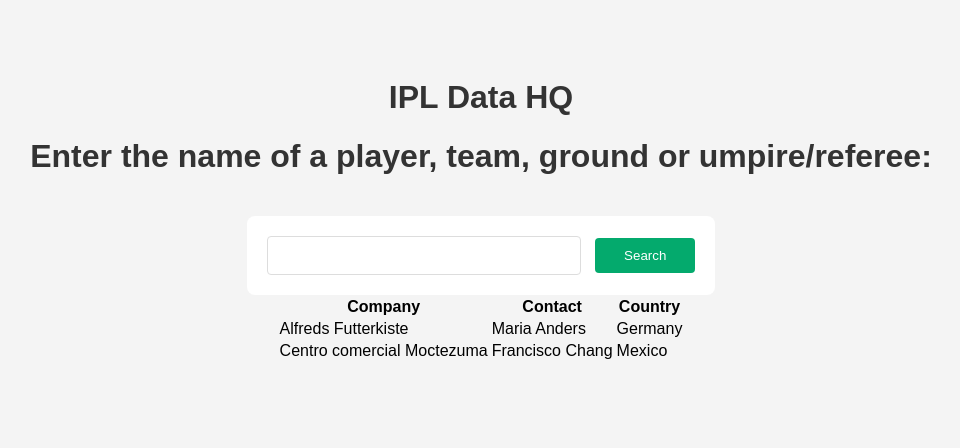
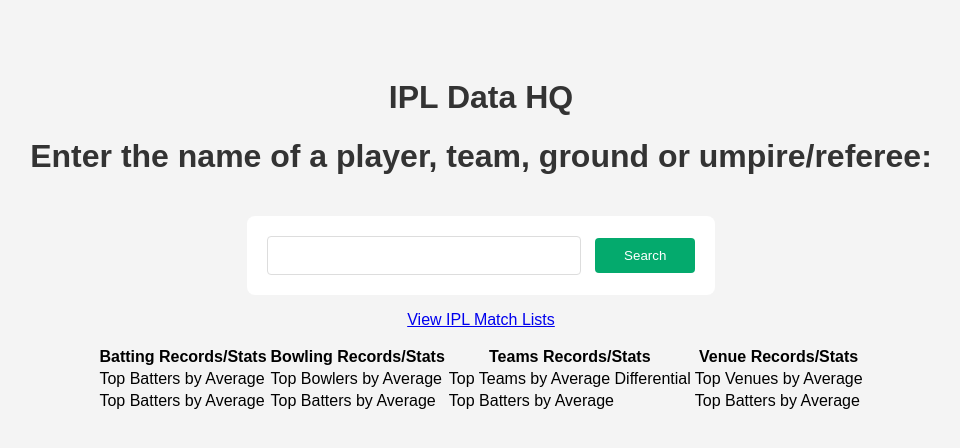
Before and after one commit to anubrotoGhose/IPL-Stats-Access, a Flask app: page / in a window 1280 px wide. Shown: the top 448 px of the page, without its empty margins (159-1119 px from the left). Run offline with Flask 3, Linux system fonts and the light colour scheme.

Commit message:
IPL Stats Explorer 1.86 Modified Scorecard

```diff
--- a/app.py
+++ b/app.py
@@ -21,11 +21,26 @@
         return redirect(url_for('searchresults', user_input=user_input))
     return render_template('home.html')
 
-@app.route('/scorecard', methods=['GET', 'POST'])
-def scorecard_table():
+@app.route('/matchlists', methods=['GET', 'POST'])
+def match_list_table():
     df_match_list = scorecard.match_list()
-    table_html_ipl_match_list = df_match_list.to_html(classes='table')
-    return render_template('scorecard_table.html', table_html_ipl_match_list=table_html_ipl_match_list)
+    df_match_list['ID'] = df_match_list['ID'].apply(lambda x: f'<a href="/scorecard/{x}">{x}</a>')
+    table_html_ipl_match_list = df_match_list.to_html(classes='table', escape=False)
+
+    return render_template('show_ipl_match_list.html', table_html_ipl_match_list=table_html_ipl_match_list)
+
+@app.route('/scorecard/<int:id>', methods=['GET'])
+def show_scorecard(id):
+    # Your code to fetch the scorecard data based on the ID
+    batting_1, batting_2,rp_1, bowling_1, bowling_2, rp_2 = scorecard.scorecard(id)
+    batting_1 = batting_1.to_html(classes='table')
+    batting_2 = batting_2.to_html(classes='table')
+    bowling_1 = bowling_1.to_html(classes='table')
+    bowling_2 = bowling_2.to_html(classes='table')
+    rp_1="Batters remaining:"+str(rp_1)
+    rp_2="Batters remaining:"+str(rp_2)
+    match_det = scorecard.match_details(id)
+    return render_template('show_scorecard.html',match_det=match_det, batting_1=batting_1, bowling_1 = bowling_1,rp_1=rp_1, batting_2=batting_2, bowling_2=bowling_2, rp_2=rp_2)
 
 @app.route('/searchresults/<user_input>')
 def searchresults(user_input):
--- a/templates/home.html
+++ b/templates/home.html
@@ -11,22 +11,26 @@
         <input type="text" name="user_input" />
         <input type="submit" value="Search" />
     </form>
+    <p><a href="/matchlists">View IPL Match Lists</a></p>
     <center>
     <table>
         <tr>
-          <th>Company</th>
-          <th>Contact</th>
-          <th>Country</th>
+          <th>Batting Records/Stats</th>
+          <th>Bowling Records/Stats</th>
+          <th>Teams Records/Stats</th>
+          <th>Venue Records/Stats</th>
         </tr>
         <tr>
-          <td>Alfreds Futterkiste</td>
-          <td>Maria Anders</td>
-          <td>Germany</td>
+          <td>Top Batters by Average</td>
+          <td>Top Bowlers by Average</td>
+          <td>Top Teams by Average Differential</td>
+          <td>Top Venues by Average</td>
         </tr>
         <tr>
-          <td>Centro comercial Moctezuma</td>
-          <td>Francisco Chang</td>
-          <td>Mexico</td>
+          <td>Top Batters by Average</td>
+          <td>Top Batters by Average</td>
+          <td>Top Batters by Average</td>
+          <td>Top Batters by Average</td>
         </tr>
       </table>
     </center>
```
Also changed, not shown: scorecard.py (+57 -3 lines), templates/show_ipl_match_list.html (renamed from templates/scorecard_table.html, +4 -3 lines), templates/show_scorecard.html (added, +42 -0 lines), 1 other file.
